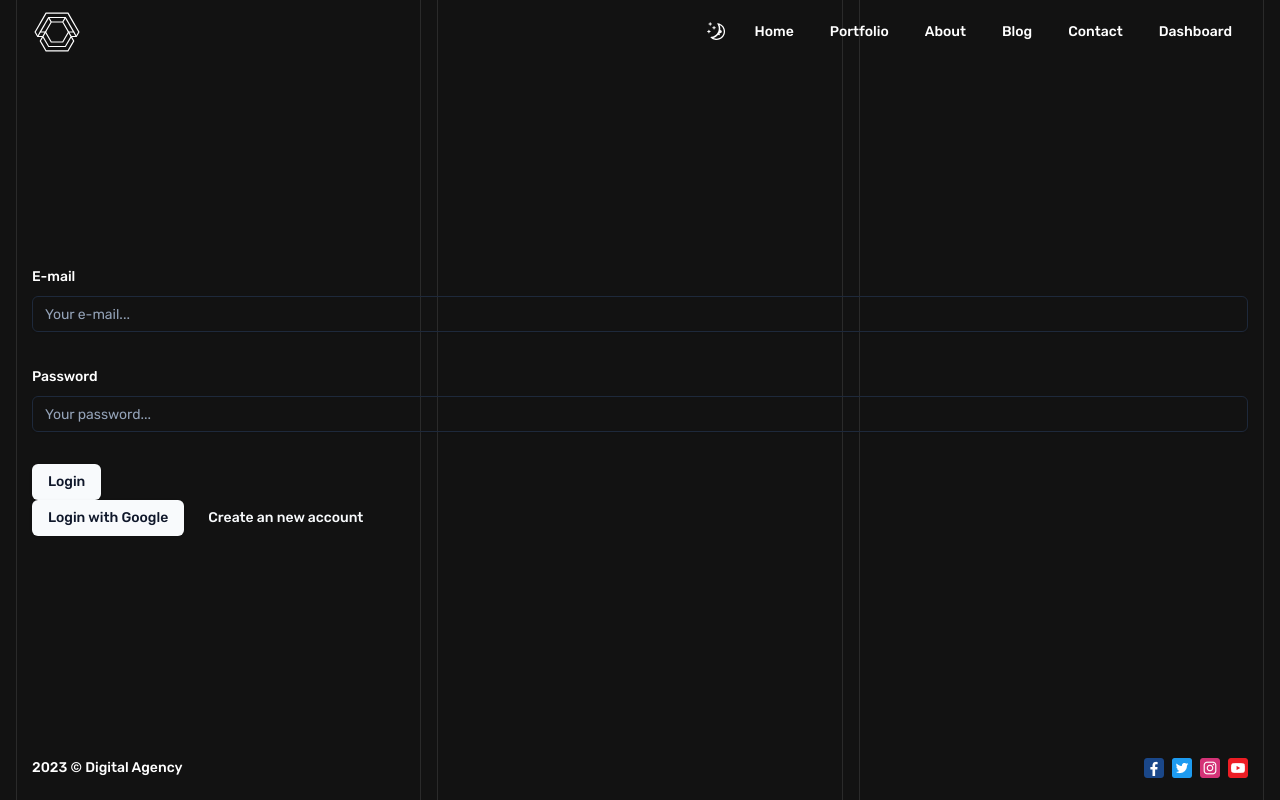
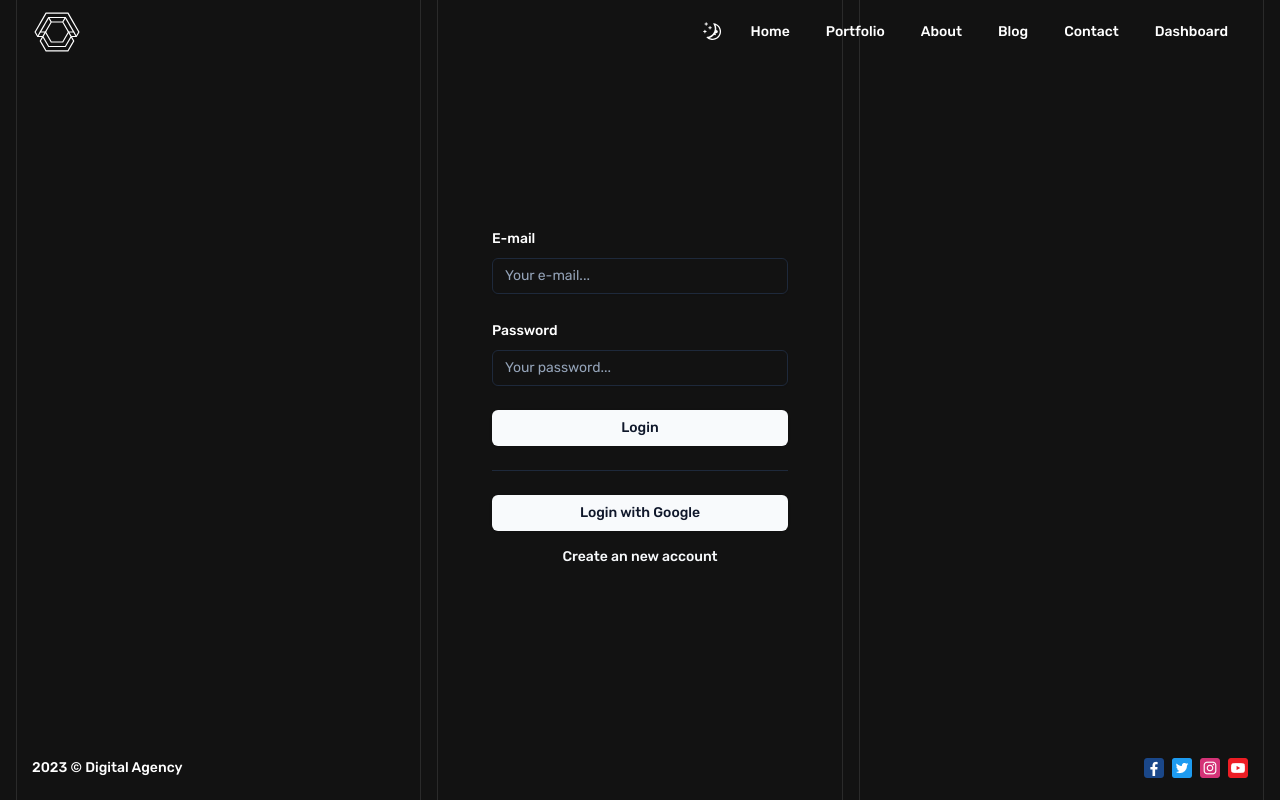
Before and after one commit to rbertzg/digital-agency, a Next.js app: page /dashboard/login in a window 1280 px wide. Built offline with nearby package versions, Linux system fonts and the light colour scheme; no server answers.

Commit message:
refactor: update auth related components

```diff
--- a/app/dashboard/(auth)/login/_components/login-form.tsx
+++ b/app/dashboard/(auth)/login/_components/login-form.tsx
@@ -38,7 +38,7 @@ const LoginForm = () => {
     <Form {...form}>
       <form
         onSubmit={form.handleSubmit(onSubmit)}
-        className="space-y-8"
+        className="space-y-6"
       >
         <FormField
           control={form.control}
@@ -74,7 +74,12 @@ const LoginForm = () => {
             </FormItem>
           )}
         />
-        <Button type="submit">Login</Button>
+        <Button
+          type="submit"
+          className="w-full"
+        >
+          Login
+        </Button>
       </form>
     </Form>
   )
--- a/app/dashboard/(auth)/login/page.tsx
+++ b/app/dashboard/(auth)/login/page.tsx
@@ -1,24 +1,57 @@
 'use client'
 
 import { Button } from '@/components/ui/button'
-import { signIn } from 'next-auth/react'
+import { Separator } from '@/components/ui/separator'
+import { Skeleton } from '@/components/ui/skeleton'
+import { signIn, useSession } from 'next-auth/react'
 import Link from 'next/link'
+import { useRouter } from 'next/navigation'
 import LoginForm from './_components/login-form'
 
 const Login = () => {
+  const session = useSession()
+  const router = useRouter()
+
+  if (session.status === 'loading') {
     return (
-    <div className="container">
+      <div className="container mx-auto max-w-[360px] space-y-6">
+        <Skeleton className="h-[68px] w-full" />
+        <Skeleton className="h-[68px] w-full" />
+        <Skeleton className="h-[36px] w-full" />
+        <Separator className="my-4" />
+        <Skeleton className="h-[36px] w-full" />
+        <Skeleton className="h-[24px] w-full" />
+      </div>
+    )
+  }
+
+  if (session.status === 'authenticated') {
+    router.push('/dashboard')
+  }
+
+  if (session.status === 'unauthenticated') {
+    return (
+      <div className="container mx-auto max-w-[360px]">
         <LoginForm />
-      <Button onClick={() => signIn('google')}>Login with Google</Button>
+        <Separator className="my-6" />
+        <div>
+          <Button
+            onClick={() => signIn('google')}
+            className="w-full"
+          >
+            Login with Google
+          </Button>
           <Button
             asChild
             variant="link"
-        className="ml-2"
+            className="mt-2 w-full"
           >
             <Link href="/dashboard/register">Create an new account</Link>
           </Button>
         </div>
+      </div>
     )
+  }
 }
 
 export default Login
--- a/app/dashboard/(auth)/register/_components/register-form.tsx
+++ b/app/dashboard/(auth)/register/_components/register-form.tsx
@@ -112,7 +112,12 @@ const RegisterForm = () => {
             </FormItem>
           )}
         />
-        <Button type="submit">Register</Button>
+        <Button
+          type="submit"
+          className="w-full"
+        >
+          Register
+        </Button>
       </form>
     </Form>
   )
--- a/app/dashboard/(auth)/register/page.tsx
+++ b/app/dashboard/(auth)/register/page.tsx
@@ -1,15 +1,16 @@
 import { Button } from '@/components/ui/button'
+import { Separator } from '@/components/ui/separator'
 import Link from 'next/link'
 import RegisterForm from './_components/register-form'
 
 const Register = () => {
   return (
-    <div className="container">
+    <div className="container mx-auto max-w-[360px]">
       <RegisterForm />
+      <Separator className="my-6" />
       <Button
         asChild
         variant="link"
-        className="ml-2"
       >
         <Link href="/dashboard/login">Login with an existing account</Link>
       </Button>
--- a/app/dashboard/page.tsx
+++ b/app/dashboard/page.tsx
@@ -1,12 +1,35 @@
 'use client'
 
+import { Skeleton } from '@/components/ui/skeleton'
 import { useSession } from 'next-auth/react'
+import { useRouter } from 'next/navigation'
 
 const Dashboard = () => {
   const session = useSession()
-  console.log(session)
+  const router = useRouter()
 
-  return <div className="container">Dashboard</div>
+  if (session.status === 'loading') {
+    return (
+      <div className="container flex justify-between gap-4">
+        <Skeleton className="w-24 rounded-l-full" />
+        <div className="flex w-full flex-col justify-between gap-4">
+          <Skeleton className="h-6 w-full" />
+          <Skeleton className="h-6 w-full" />
+          <Skeleton className="h-6 w-full" />
+          <Skeleton className="h-6 w-full" />
+        </div>
+        <Skeleton className="w-24 rounded-r-full" />
+      </div>
+    )
+  }
+
+  if (session.status === 'unauthenticated') {
+    router.push('/dashboard/login')
+  }
+
+  if (session.status === 'authenticated') {
+    return <div className="container">Dashboard</div>
+  }
 }
 
 export default Dashboard
--- a/components/navbar/navbar.tsx
+++ b/components/navbar/navbar.tsx
@@ -10,7 +10,8 @@ import {
 import { cn } from '@/lib/utils'
 import Link from 'next/link'
 import Logo from '../logo/logo'
-import ThemeToggle from '../theme-toggle/theme-toggle'
+import SignOut from './sign-out'
+import ThemeToggle from './theme-toggle'
 
 const links: { id: number; title: string; href: string }[] = [
   { id: 1, title: 'Home', href: '/' },
@@ -50,6 +51,9 @@ const Navbar = () => {
               </Link>
             </NavigationMenuItem>
           ))}
+          <NavigationMenuItem>
+            <SignOut />
+          </NavigationMenuItem>
         </NavigationMenuList>
       </NavigationMenu>
     </header>
--- /dev/null
+++ b/components/navbar/sign-out.tsx
@@ -0,0 +1,22 @@
+'use client'
+
+import { signOut, useSession } from 'next-auth/react'
+import { Button } from '../ui/button'
+
+const SignOut = () => {
+  const session = useSession()
+  const isAuthenticated = session.status === 'authenticated'
+
+  return (
+    isAuthenticated && (
+      <Button
+        variant="destructive"
+        onClick={() => signOut()}
+      >
+        Sign out
+      </Button>
+    )
+  )
+}
+
+export default SignOut
--- /dev/null
+++ b/components/ui/separator.tsx
@@ -0,0 +1,31 @@
+"use client"
+
+import * as React from "react"
+import * as SeparatorPrimitive from "@radix-ui/react-separator"
+
+import { cn } from "@/lib/utils"
+
+const Separator = React.forwardRef<
+  React.ElementRef<typeof SeparatorPrimitive.Root>,
+  React.ComponentPropsWithoutRef<typeof SeparatorPrimitive.Root>
+>(
+  (
+    { className, orientation = "horizontal", decorative = true, ...props },
+    ref
+  ) => (
+    <SeparatorPrimitive.Root
+      ref={ref}
+      decorative={decorative}
+      orientation={orientation}
+      className={cn(
+        "shrink-0 bg-slate-200 dark:bg-slate-800",
+        orientation === "horizontal" ? "h-[1px] w-full" : "h-full w-[1px]",
+        className
+      )}
+      {...props}
+    />
+  )
+)
+Separator.displayName = SeparatorPrimitive.Root.displayName
+
+export { Separator }
--- /dev/null
+++ b/components/ui/skeleton.tsx
@@ -0,0 +1,15 @@
+import { cn } from "@/lib/utils"
+
+function Skeleton({
+  className,
+  ...props
+}: React.HTMLAttributes<HTMLDivElement>) {
+  return (
+    <div
+      className={cn("animate-pulse rounded-md bg-slate-900/10 dark:bg-slate-50/10", className)}
+      {...props}
+    />
+  )
+}
+
+export { Skeleton }
--- a/package.json
+++ b/package.json
@@ -15,6 +15,7 @@
     "@radix-ui/react-icons": "^1.3.0",
     "@radix-ui/react-label": "^2.0.2",
     "@radix-ui/react-navigation-menu": "^1.1.3",
+    "@radix-ui/react-separator": "^1.0.3",
     "@radix-ui/react-slot": "^1.0.2",
     "@types/bcryptjs": "^2.4.2",
     "@types/node": "20.4.5",
```
Also changed, not shown: components/navbar/theme-toggle.tsx (renamed from components/theme-toggle/theme-toggle.tsx), 1 other file (tests, documents, lock files or other folders). Lines whose indentation alone changed are shown as unchanged.
